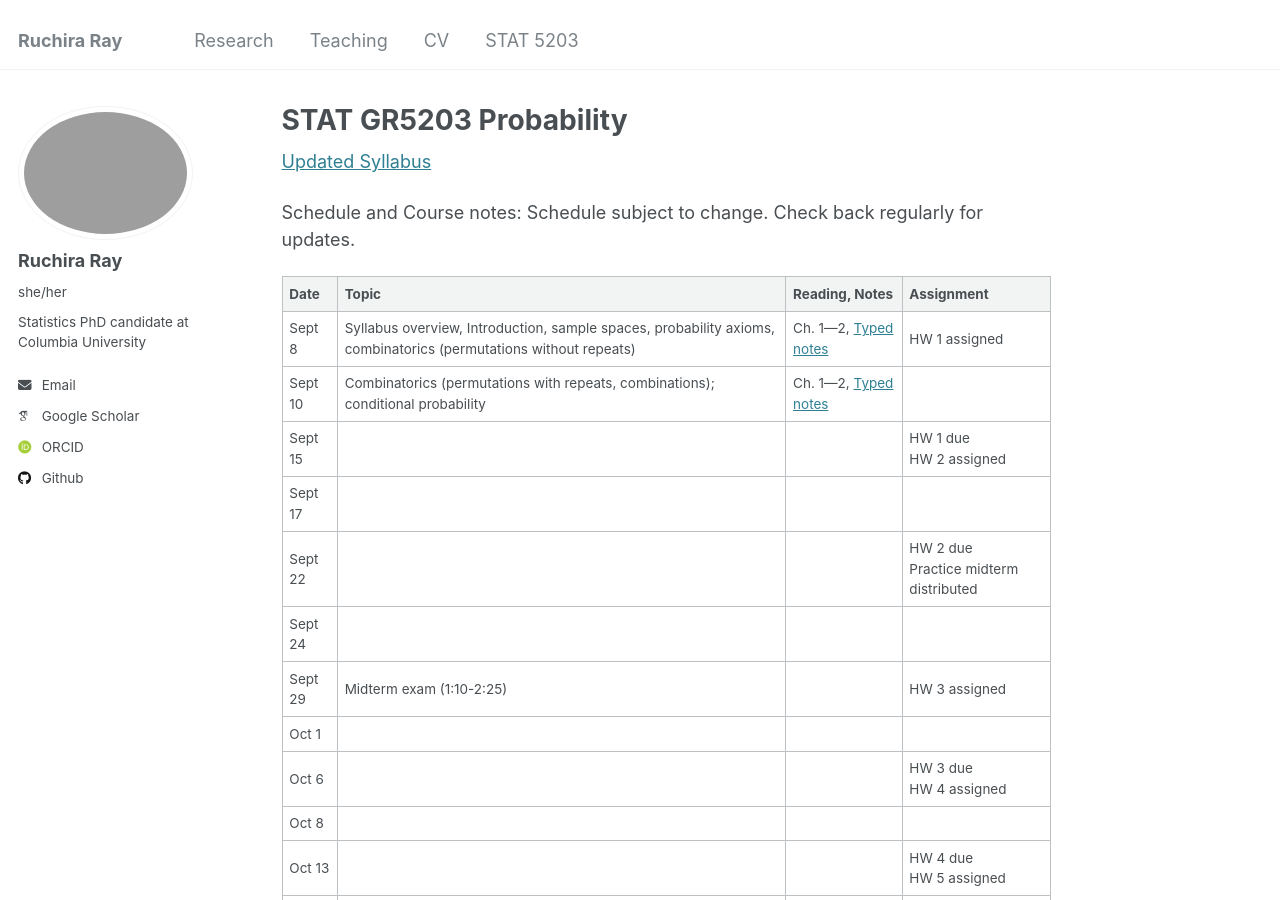
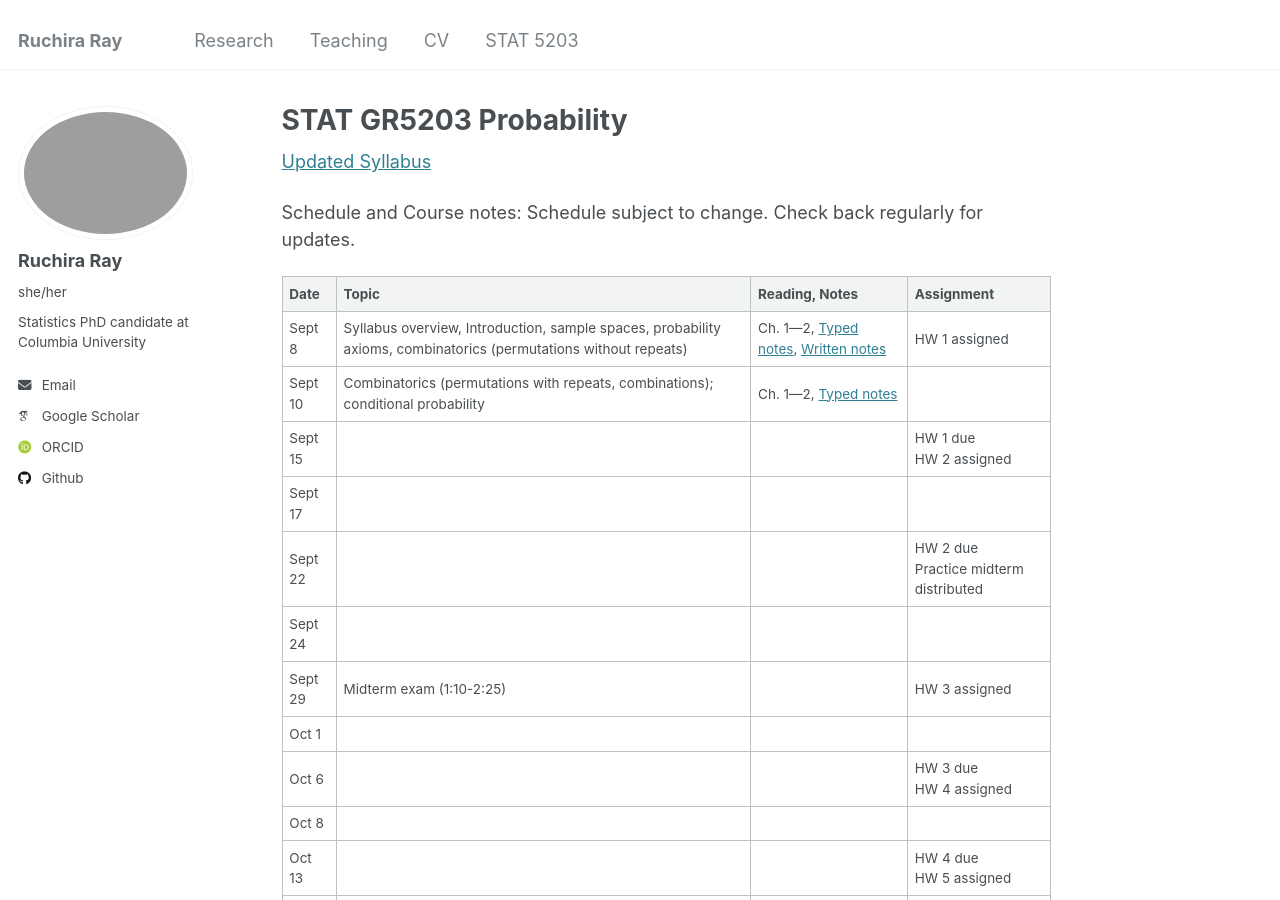
Before and after one commit to rray123/rray123.github.io, a Jekyll site: the page built from _pages/STAT5203.md, in a window 1280 px wide and 900 px high. Built offline with Jekyll 4.4.1, drawn with Linux system fonts in a browser that asks for light colours; some web fonts are replaced.

Commit message:
Update STAT5203.md

```diff
--- a/_pages/STAT5203.md
+++ b/_pages/STAT5203.md
@@ -14,7 +14,7 @@ Schedule subject to change. Check back regularly for updates.
 
 | Date    | Topic        | Reading, Notes | Assignment |
 | --------| ------------ | ---------------| ---------- |
-| Sept 8  | Syllabus overview, Introduction, sample spaces, probability axioms, combinatorics (permutations without repeats) | Ch. 1—2, [Typed notes](https://rray123.github.io/files/Ch1-2.pdf) |HW 1 assigned|
+| Sept 8  | Syllabus overview, Introduction, sample spaces, probability axioms, combinatorics (permutations without repeats) | Ch. 1—2, [Typed notes](https://rray123.github.io/files/Ch1-2.pdf), [Written notes](https://rray123.github.io/files/Lecture1-written.pdf) |HW 1 assigned|
 | Sept 10 | Combinatorics (permutations with repeats, combinations); conditional probability | Ch. 1—2, [Typed notes](https://rray123.github.io/files/Ch1-2.pdf) ||
 | Sept 15 |||HW 1 due <br> HW 2 assigned|
 | Sept 17 ||||
```
